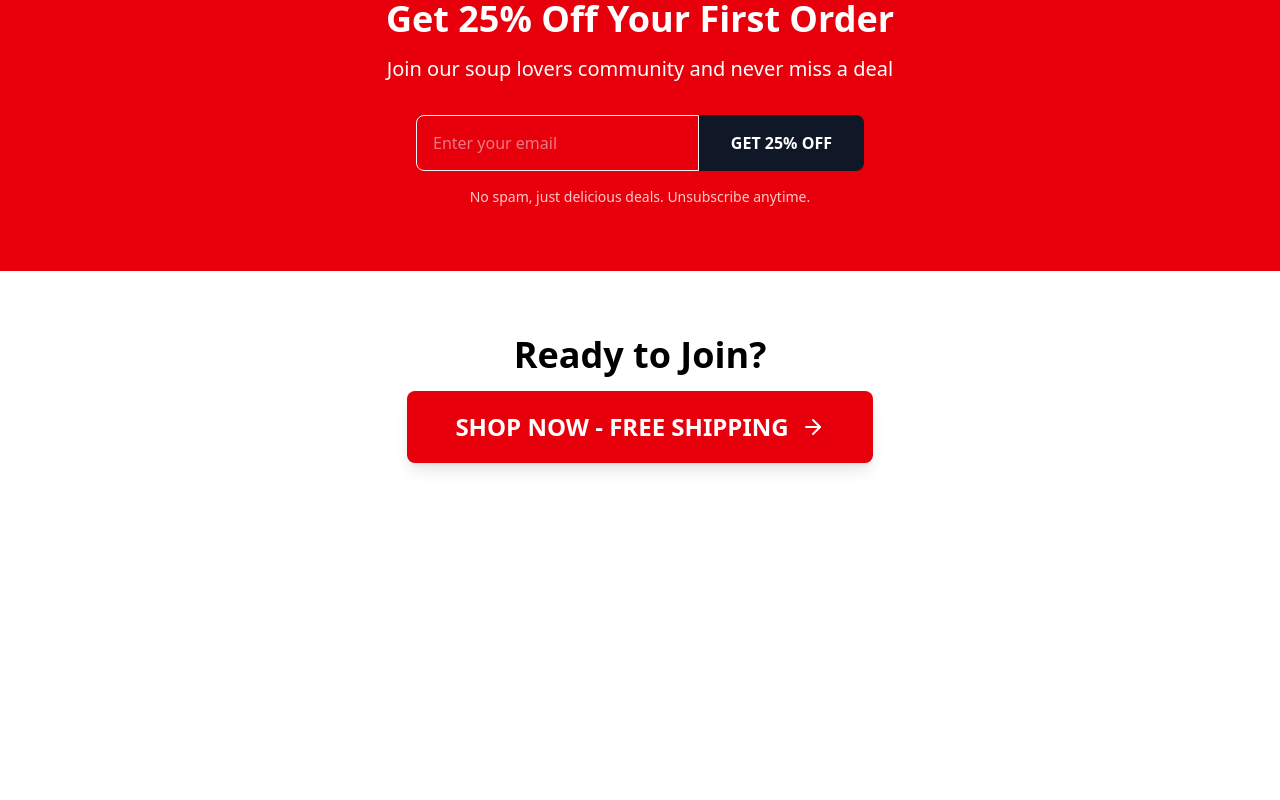
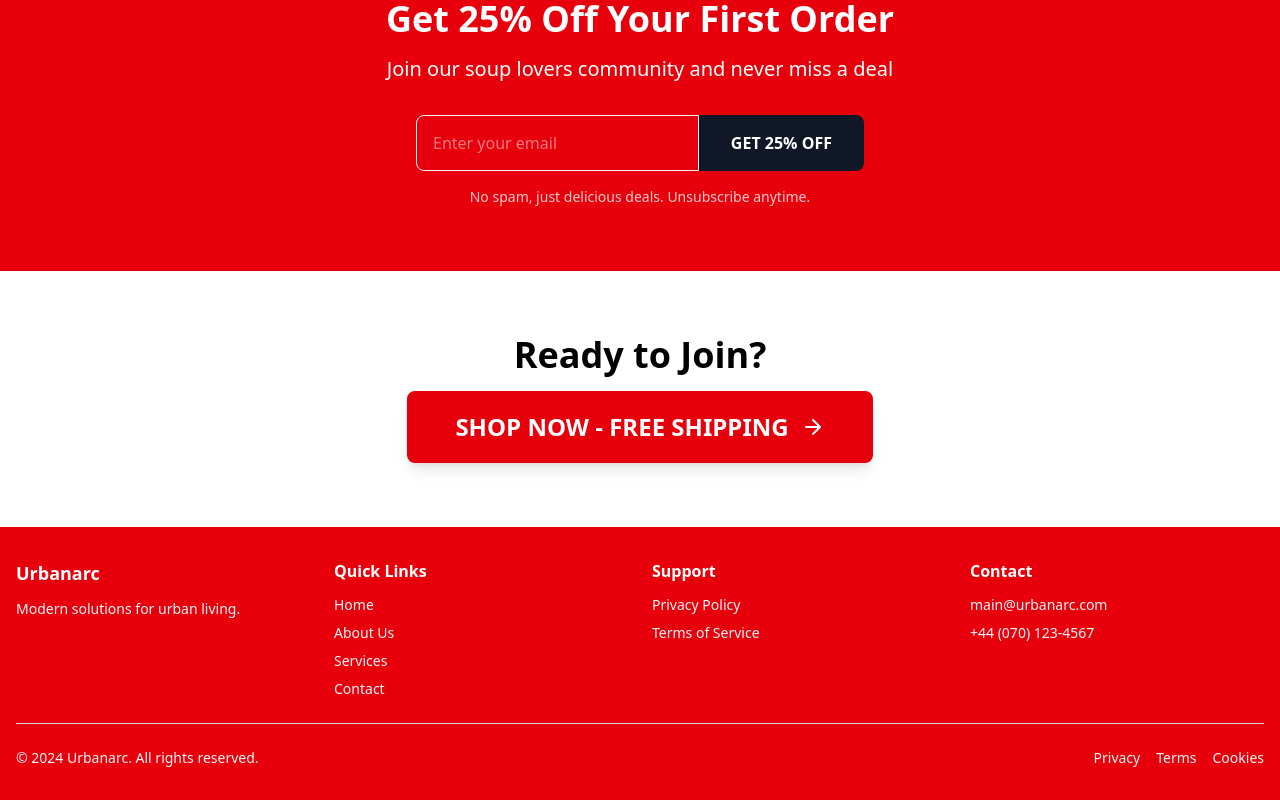
Before and after one commit to sakey01/e-commerce, a React (Vite) app: page /#/ in a window 1280 px wide. Shown: the part 581-1381 px from the top of the page. Before the commit the page ends 1108 px from the top, so only its background shows below. Built offline with nearby package versions, Linux system fonts and the light colour scheme; no server answers.

Commit message:
refinements

```diff
--- a/src/App.css
+++ b/src/App.css
@@ -1,14 +1,47 @@
 @import "tailwindcss";
 
 html {
-    background-color: white;
+  background-color: white;
+  scroll-behavior: smooth;
 }
 
 button {
-    cursor: pointer;
+  cursor: pointer;
 }
 
-::-webkit-scrollbar-button {
-    width: 8px;
-    height: 10px;
+button:disabled {
+  cursor: not-allowed;
+  opacity: 0.7;
 }
+
+::-webkit-scrollbar {
+  width: 8px;
+  height: 8px;
+}
+
+::-webkit-scrollbar-track {
+  background: #f1f1f1;
+  border-radius: 4px;
+}
+
+::-webkit-scrollbar-thumb {
+  background: #ff0000;
+  border-radius: 4px;
+  width: 8px;
+  height: 10px;
+}
+
+::-webkit-scrollbar-thumb:hover {
+  background: #cf0000;
+}
+
+::-webkit-scrollbar-corner {
+  background: #f1f1f1;
+}
+
+/* Input autofill style */
+input:-webkit-autofill {
+  box-shadow: 0 0 0px 1000px white inset; /* match your background */
+  -webkit-text-fill-color: black;         /* text color */
+  transition: background-color 5000s ease-in-out 0s; /* prevent flash */
+}
--- a/src/components/footer.tsx
+++ b/src/components/footer.tsx
@@ -0,0 +1,82 @@
+import { Link } from "react-router-dom";
+
+const Footer = () => {
+  return (
+    <footer className="bg-red-600 text-white py-8 mt-auto">
+      <div className="container mx-auto px-4">
+        <div className="grid grid-cols-1 md:grid-cols-4 gap-6">
+          {/* Brand */}
+          <div className="md:col-span-1">
+            <h3 className="text-lg font-bold mb-3">Urbanarc</h3>
+            <p className="text-gray-100 text-sm">Modern solutions for urban living.</p>
+          </div>
+
+          {/* Quick Links */}
+          <div>
+            <h4 className="font-semibold mb-3">Quick Links</h4>
+            <ul className="space-y-2 text-sm">
+              <li>
+                <a href="/" className="text-gray-100 hover:text-white transition-colors">
+                  Home
+                </a>
+              </li>
+              <li>
+                <Link to="/about" className="text-gray-100 hover:text-white transition-colors">
+                  About Us
+                </Link>
+              </li>
+              <li>
+                <Link to="/" className="text-gray-100 hover:text-white transition-colors">
+                  Services
+                </Link>
+              </li>
+              <li>
+                <Link to="/contact" className="text-gray-100 hover:text-white transition-colors">
+                  Contact
+                </Link>
+              </li>
+            </ul>
+          </div>
+
+          {/* Support */}
+          <div>
+            <h4 className="font-semibold mb-3">Support</h4>
+            <ul className="space-y-2 text-sm">
+              <li>
+                <Link to="/" className="text-gray-100 hover:text-white transition-colors">
+                  Privacy Policy
+                </Link>
+              </li>
+              <li>
+                <Link to="/" className="text-gray-100 hover:text-white transition-colors">
+                  Terms of Service
+                </Link>
+              </li>
+            </ul>
+          </div>
+
+          {/* Contact */}
+          <div>
+            <h4 className="font-semibold mb-3">Contact</h4>
+            <div className="space-y-2 text-sm text-gray-100">
+              <p>main@urbanarc.com</p>
+              <p>+44 (070) 123-4567</p>
+            </div>
+          </div>
+        </div>
+
+        {/* Bottom Bar */}
+        <div className="border-t border-gray-300 mt-6 pt-6 flex flex-col md:flex-row justify-between items-center text-sm text-gray-100">
+          <p>&copy; 2024 Urbanarc. All rights reserved.</p>
+          <div className="flex space-x-4 mt-4 md:mt-0">
+            <Link to="/">Privacy</Link>
+            <Link to="/">Terms</Link>
+            <Link to="/">Cookies</Link>
+          </div>
+        </div>
+      </div>
+    </footer>
+  );
+};
+
+export default Footer;
--- a/src/components/navbar.tsx
+++ b/src/components/navbar.tsx
@@ -25,7 +25,7 @@ const Navbar = () => {
             </button>
 
             {/* Desktop Navigation Links - Left */}
-            <div className="hidden md:flex items-center space-x-8">
+            <div className="hidden md:flex items-center space-x-8 text-md">
               <Link
                 to="/products"
                 className="text-white hover:text-red-200 font-medium transition-colors duration-200 relative group"
@@ -52,9 +52,9 @@ const Navbar = () => {
             {/* Brand Name - Center */}
             <Link
               to="/"
-              className="absolute left-1/2 transform -translate-x-1/2 text-2xl font-bold text-white hover:text-red-100 transition-colors duration-200"
+              className="absolute left-1/2 transform -translate-x-1/2 text-xl scale-y-120 font-bold text-white hover:text-red-100 transition-colors duration-200"
             >
-              Soupreme
+              URBANARC
             </Link>
 
             {/* Right Side Icons */}
@@ -126,7 +126,7 @@ const Navbar = () => {
                 className="block w-full text-center bg-white text-red-600 font-bold py-3 px-6 rounded-lg hover:bg-red-50 transition-colors duration-200"
                 onClick={() => setIsMenuOpen(false)}
               >
-                Shop Now - 25% Off
+                Shop Now
               </Link>
             </div>
           </div>
--- a/src/components/product-card.tsx
+++ b/src/components/product-card.tsx
@@ -1,7 +1,7 @@
 // src/components/product-card.tsx
 
 type Product = {
-  id: number;
+  id: string;
   name: string;
   price: number;
 };
--- a/src/pages/cart.tsx
+++ b/src/pages/cart.tsx
@@ -36,13 +36,13 @@ const Cart = () => {
                 <div className="space-y-2">
                   <div className="flex justify-between"></div>
                   <div className="flex justify-between">
-                    <span>Shipping</span>
-                    <span>$5.99</span>
+
                   </div>
                   <div className="flex justify-between font-bold">
                     <span>Total</span>
                   </div>
                 </div>
+
                 <Link
                   to="/checkout"
                   className="block w-full text-center bg-blue-600 text-white py-2 mt-4"
--- a/src/pages/contact.tsx
+++ b/src/pages/contact.tsx
@@ -174,12 +174,12 @@ const ContactUs = () => {
                   </div>
                   <div>
                     <h3 className="font-semibold text-gray-900 mb-1">Call Us</h3>
-                    <p className="text-gray-600 mb-2">Mon-Fri 9AM-6PM EST</p>
+                    <p className="text-gray-600 mb-2">Mon-Fri 9AM-5PM</p>
                     <a
                       href="tel:+1234567890"
                       className="text-red-600 hover:text-red-700 font-medium"
                     >
-                      +1 (234) 567-8900
+                      +11 567-8900
                     </a>
                   </div>
                 </div>
@@ -191,22 +191,14 @@ const ContactUs = () => {
                   <div>
                     <h3 className="font-semibold text-gray-900 mb-1">Visit Us</h3>
                     <p className="text-gray-600">
-                      123 Commerce Street
+                      123 Downing Street
                       <br />
-                      New York, NY 10001
+                      London, W1
                       <br />
-                      United States
+                      UK
                     </p>
                   </div>
                 </div>
-              </div>
-
-              {/* Response Time */}
-              <div className="bg-red-50 border border-red-200 rounded-lg p-6">
-                <h3 className="font-semibold text-red-800 mb-2">Quick Response Guaranteed</h3>
-                <p className="text-red-700 text-sm">
-                  We typically respond to all inquiries within 24 hours during business days.
-                </p>
               </div>
             </div>
           </div>
--- a/src/pages/landing.tsx
+++ b/src/pages/landing.tsx
@@ -3,11 +3,14 @@ import { ArrowRight } from "lucide-react";
 import { useState } from "react";
 import { Link } from "react-router-dom";
 import { supabase } from "../supabase";
+import Footer from "../components/footer";
 
 const Landing = () => {
   const [email, setEmail] = useState("");
   const [message, setMessage] = useState("");
 
+
+  // Newsletter
   const handleSubmission = async (e: { preventDefault: () => void }) => {
     e.preventDefault();
 
@@ -26,13 +29,13 @@ const Landing = () => {
   };
 
   return (
-    <div className="flex flex-col min-h-screen bg-gradient-to-b from-red-50 to-white">
+    <div className="flex flex-col min-h-screen">
       <Navbar />
 
       {/* Hero Section */}
       <section className="flex-1 flex flex-col justify-center items-center text-center px-4 py-16 max-w-6xl gap-8 mx-auto">
         <h1 className="text-5xl md:text-7xl font-bold text-gray-900 mb-6">
-          The Soup That <span className="text-red-600 decoration-red-300">Changed Everything</span>
+          URBANARC  <span className="text-red-600 decoration-red-300">Changed Everything</span>
         </h1>
 
         {/* CTA Buttons */}
@@ -41,7 +44,7 @@ const Landing = () => {
             to="/products"
             className="bg-red-600 hover:bg-red-700 text-white px-8 py-4 text-xl font-bold rounded-lg shadow-lg hover:shadow-xl transform hover:scale-105 transition-all duration-200 flex items-center justify-center"
           >
-            SHOP NOW - 25% OFF <ArrowRight className="ml-2 w-5 h-5" />
+            SHOP NOW <ArrowRight className="ml-2 w-5 h-5" />
           </Link>
         </div>
       </section>
@@ -88,6 +91,9 @@ const Landing = () => {
           </Link>
         </div>
       </section>
+
+      {/* Footer */}
+      <Footer />
     </div>
   );
 };
--- a/src/pages/products.tsx
+++ b/src/pages/products.tsx
@@ -5,7 +5,7 @@ import { supabase } from "../supabase";
 import Loader from "../components/loader";
 
 type Product = {
-  id: number;
+  id: string;
   name: string;
   price: number;
 };
@@ -31,11 +31,11 @@ const Products = () => {
           return;
         }
 
-        // Set products if data is not null
+        // Set products if is not null
         setProducts(data || []);
       } catch (error) {
-        console.error("An unexpected error occurred:", error);
-        setError("An unexpected error occurred. Please try again.");
+        console.error("An error occurred:", error);
+        setError("An error occurred. Please try again.");
       } finally {
         setIsLoading(false);
       }
@@ -86,7 +86,7 @@ const Products = () => {
           <p className="text-gray-600">Discover our curated selection of premium products</p>
         </div>
 
-        {/* Filters and Sort */}
+        {/* Filters and Sort options -- in progress */}
         <div className="flex justify-center gap-4 mb-8">
           <button className="border border-gray-300 bg-white px-6 py-2 rounded-lg hover:bg-gray-50 transition-colors font-medium">
             FILTER
@@ -96,7 +96,7 @@ const Products = () => {
           </button>
         </div>
 
-        {/* Products Grid */}
+        {/* Products List */}
         {products.length === 0 ? (
           <div className="text-center py-16">
             <p className="text-gray-500 text-lg">No products found.</p>
```
Also changed, not shown: src/components/sign-in.tsx (+11 -21 lines), src/pages/about.tsx (+5 -29 lines), src/pages/sign-up.tsx (+6 -13 lines).
